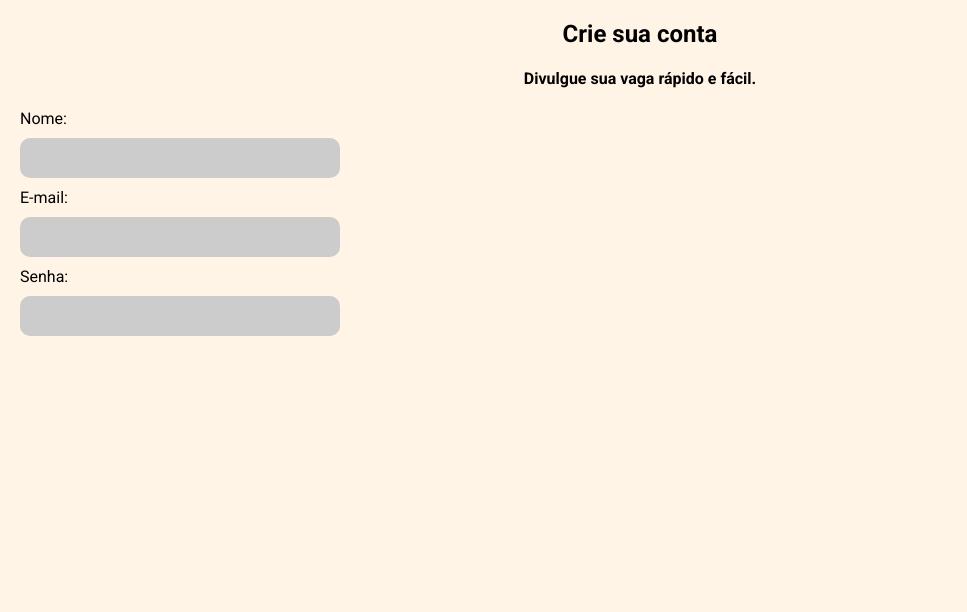
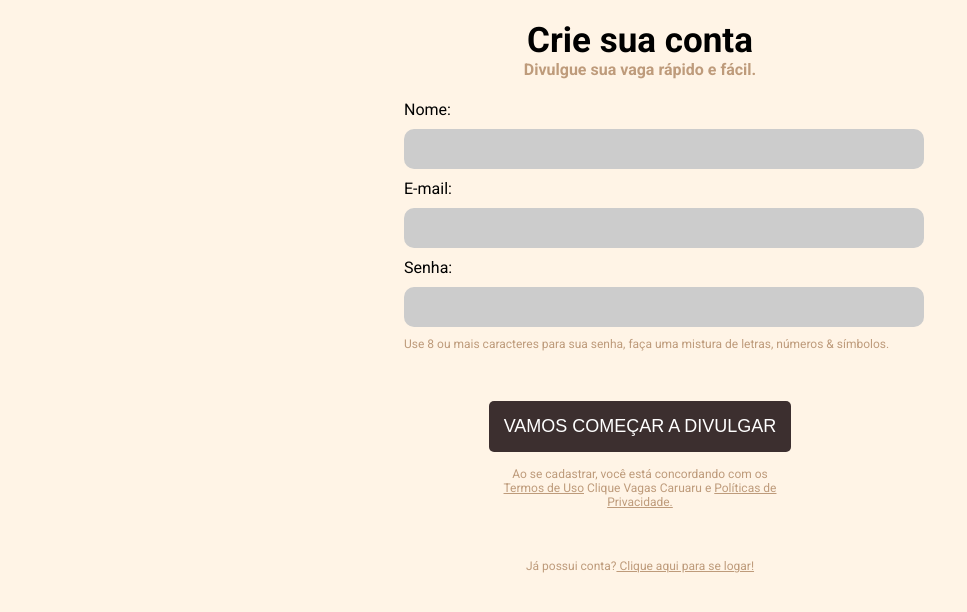
Before and after one commit to netrometro/cliquevagas, a PHP site: page /html/cadastrarempresa.php in a window 1280 px wide. Shown: the part 58-670 px from the top of the page, without its empty margins (0-967 px from the left). Run offline with PHP 8.4, Linux system fonts and the light colour scheme.

Commit message:
Add files via upload

```diff
--- a/html/cadastrarempresa.css
+++ b/html/cadastrarempresa.css
@@ -80,7 +80,7 @@ body, p, input, textarea, a {
 }
 
 .caixanome {
-    width: 300px;
+    width: 315px;
     height: 20px;
     display: flex;
     background-color: #ccc;
@@ -91,7 +91,7 @@ body, p, input, textarea, a {
 }
 
 .caixaemail {
-    width: 300px;
+    width: 315px;
     height: 20px;
     display: flex;
     background-color: #ccc;
@@ -102,7 +102,7 @@ body, p, input, textarea, a {
 }
 
 .caixasenha {
-    width: 300px;
+    width: 315px;
     height: 20px;
     display: flex;
     background-color: #ccc;
@@ -120,9 +120,85 @@ p {
     text-align: center;
 }
 
+.textosenha {
+  font-size: 12px;
+  color: #BE9B7B;
+}
+
+.tituloconta {
+  margin-top: 20px;
+  font-size: 35px;
+}
+
+.temasub {
+  margin-top: -30px;
+  color: #BE9B7B;
+}
+
+.botaoconfirma {
+  display: block;
+  margin: 15px auto;
+  margin-top: 25px;
+  padding: 15px;
+  text-align: center;
+  border-radius: 5px;
+  font-size: 18px;
+  color: #fff;
+  text-decoration: none;
+  text-transform: uppercase;
+  border: none;
+  background-color: #3C2F2F;
+}
+
+.textodownbotao {
+  margin: 15px 35px;
+  font-size: 12px;
+  color: #BE9B7B;
+  text-align: center;
+}
+
+.linksdownbotao {
+  font-size: 12px;
+  color: #BE9B7B;
+}
+
+.pjatemconta {
+  margin: 15px 35px;
+  margin-top: 50px;
+  font-size: 12px;
+  color: #BE9B7B;
+  text-align: center;
+}
+
 @media screen and (min-width: 480px) {
   .caixatexto, .botao {
     max-width: 400px;
     margin: 15px auto;
    }
 }
+
+@media screen and (min-width: 800px) {
+  .formulario {
+   margin-left: 30%;
+  }
+
+  .caixanome {
+    width: 500px;
+  }
+
+  .caixaemail {
+    width: 500px;
+  }
+
+  .caixasenha {
+    width: 500px;
+  }
+
+  .botaoconfirma {
+    margin-top: 50px;
+  }
+
+  .textodownbotao {
+    margin: 15px 500px;
+  }
+}
--- a/html/cadastrarempresa.php
+++ b/html/cadastrarempresa.php
@@ -17,11 +17,11 @@
     </header>
 
     <div class="tema">
-        <h2>Crie sua conta</h2>
-        <h4>Divulgue sua vaga rápido e fácil.</h4>
+        <h2 class="tituloconta">Crie sua conta</h2>
+        <h4 class="temasub">Divulgue sua vaga rápido e fácil.</h4>
     </div>
 
-    <div>
+    <div class="formulario">
     <form>
         <p>Nome:</p>
         <input class="caixanome" type="text" method="POST" />
@@ -29,9 +29,16 @@
         <input class="caixaemail" type="email" method="POST" />
         <p>Senha:</p>
         <input class="caixasenha" type="password" method="POST" />
+        <p class="textosenha">Use 8 ou mais caracteres para sua senha, faça uma mistura de letras, números & símbolos.</p>
     </form>
     </div>
 
+    <div>
+      <button class="botaoconfirma" type="submit">Vamos começar a divulgar</button>
+      <p class="textodownbotao">Ao se cadastrar, você está concordando com os <a class="linksdownbotao" href="#">Termos de Uso</a>
+        Clique Vagas Caruaru e <a class="linksdownbotao" href="#">Políticas de Privacidade.</a></p>
+      <p class="pjatemconta">Já possui conta?<a class="linksdownbotao" href="#"> Clique aqui para se logar!</a></p>
+    </div>
 
   </body>
 </html>
--- a/index.php
+++ b/index.php
@@ -25,7 +25,7 @@
       </div>
       <div class="gaveta">
         <a class="botao bg3" href="#">Entrar como empresa</a>
-        <a class="botao bg4" href="#">Cadastrar empresa</a>
+        <a class="botao bg4" href="html/cadastrarempresa.php">Cadastrar empresa</a>
       </div>
     </div>
     </header>
```
Also changed, not shown: AmbienteDeTeste/db.php (line endings or trailing spaces), AmbienteDeTeste/index.php (line endings or trailing spaces), AmbienteDeTeste/install.php (line endings or trailing spaces), controllers/pesquisar_anuncio.php (line endings or trailing spaces), html/pesquisa.js (line endings or trailing spaces), model/DAOUsuario.php (line endings or trailing spaces), model/persistency/db.php (line endings or trailing spaces), pesquisa.php (line endings or trailing spaces).
